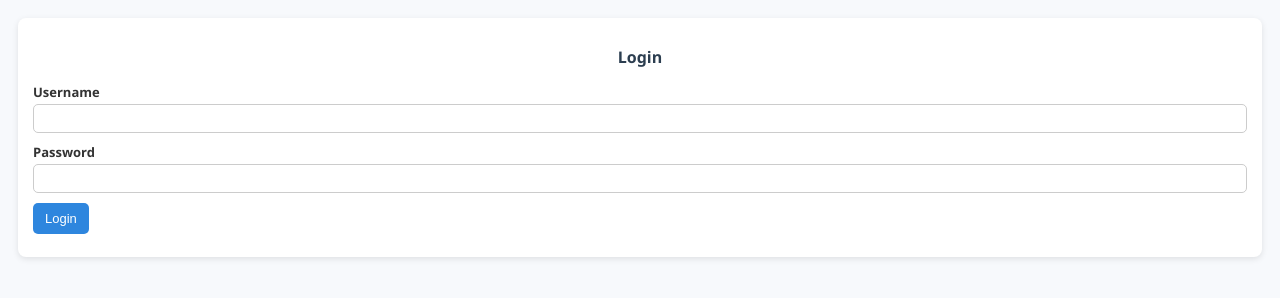
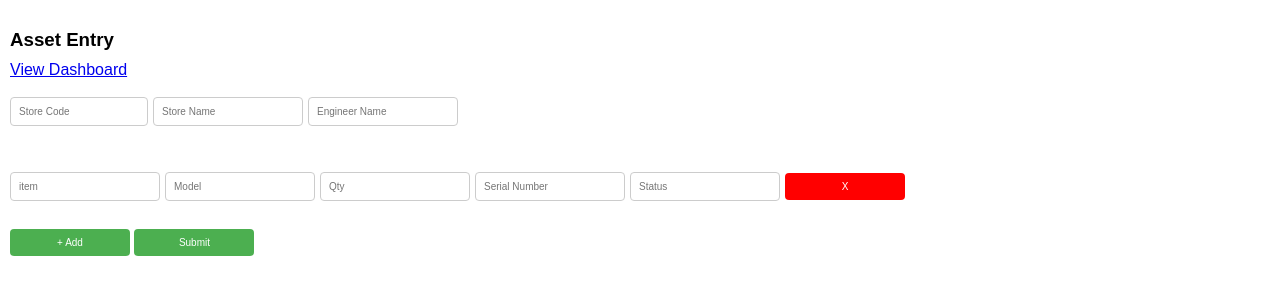
Before and after one commit to VSDEVELOPERS-UAE/TechGuru, a plain HTML site: page blog.html in a window 1280 px wide. Drawn offline with Linux system fonts and the light colour scheme.

Commit message:
Update blog.html

```diff
--- a/blog.html
+++ b/blog.html
@@ -1,266 +1,141 @@
 <!DOCTYPE html>
-<html lang="en">
+<html>
 <head>
-  <meta charset="UTF-8" />
-  <meta name="viewport" content="width=device-width, initial-scale=1.0"/>
-  <title>vishnu-Asset Inventory - Login</title>
+  <title>Asset Submission</title>
+  <meta name="viewport" content="width=device-width, initial-scale=1" />
   <style>
     body {
-      font-family: 'Segoe UI', Tahoma, Geneva, Verdana, sans-serif;
-      background-color: #f7f9fc;
+      font-family: Arial, sans-serif;
       padding: 10px;
-      color: #333;
-      font-size: 13px;
+      margin: 0;
+      transition: background-color 0.5s ease;
     }
 
-    .container {
-      max-width: 100%;
-      margin: 0 auto;
-      background: #fff;
-      padding: 15px;
-      border-radius: 8px;
-      box-shadow: 0 2px 6px rgba(0, 0, 0, 0.1);
+    .top-fields, .row {
+      display: flex;
+      align-items: center;
+      gap: 5px;
+      flex-wrap: nowrap;
+      overflow-x: auto;
+      margin-bottom: 10px;
     }
 
-    h2 {
-      text-align: center;
-      margin-bottom: 15px;
-      font-size: 16px;
-      color: #2c3e50;
-    }
-
-    label {
-      display: block;
-      margin-top: 10px;
-      margin-bottom: 3px;
-      font-weight: bold;
-      font-size: 13px;
-    }
-
-    input[type="text"],
-    input[type="password"],
-    input[type="number"] {
-      padding: 6px;
+    input, button {
+      padding: 8px;
+      font-size: 10px;
       border: 1px solid #ccc;
-      border-radius: 5px;
-      width: 100%;
-      font-size: 13px;
-      box-sizing: border-box;
+      border-radius: 4px;
+      min-width: 120px;
+      flex-shrink: 0;
     }
 
     button {
-      padding: 8px 12px;
-      margin-top: 10px;
+      background-color: #4CAF50;
+      color: white;
       border: none;
-      border-radius: 5px;
-      background-color: #2e86de;
-      color: white;
-      font-size: 13px;
       cursor: pointer;
-      transition: background 0.3s ease;
     }
 
-    button:hover {
-      background-color: #1e5fab;
-    }
-
-    table {
-      width: 100%;
-      margin-top: 15px;
-      border-collapse: collapse;
-      font-size: 12px;
-    }
-
-    th, td {
-      padding: 6px;
-      text-align: left;
-    }
-
-    th {
-      background-color: #2e86de;
+    .remove-btn {
+      background-color: red;
       color: white;
     }
 
-    tr:nth-child(even) {
-      background-color: #f2f6fc;
+    h3 {
+      margin-bottom: 10px;
     }
+    #storeCode {
+  width: 50px; /* adjust as needed */
+}
 
-    .button-group {
-      text-align: right;
-      margin-top: 10px;
-    }
-
-    .hidden {
-      display: none;
-    }
-
-    .error {
-      color: red;
-      margin-top: 8px;
-      font-size: 12px;
-    }
-
-    @media screen and (max-width: 600px) {
-      th, td {
-        font-size: 11px;
-      }
-
-      button {
-        font-size: 12px;
-        padding: 6px 10px;
-      }
-
-      input[type="text"],
-      input[type="password"],
-      input[type="number"] {
-        font-size: 12px;
-      }
-
-      .button-group {
-        text-align: center;
-      }
-
-      .container {
-        padding: 10px;
-      }
-    }
   </style>
 </head>
 <body>
 
-  <!-- Login Section -->
-  <div class="container" id="loginSection">
-    <h2>Login</h2>
-    <label>Username</label>
-    <input type="text" id="username" />
-    <label>Password</label>
-    <input type="password" id="password" />
-    <button onclick="login()">Login</button>
-    <div class="error" id="loginError"></div>
+  <h3>Asset Entry</h3> <a href="https://vsdevelopersnet.store/onstore_dashbaord.html" target="_blank">View Dashboard</a><br><br>
+
+
+  <!-- Top Section -->
+  <div class="top-fields">
+    <input type="text" id="storeCode" placeholder="Store Code" required>
+    <input type="text" id="storeName" placeholder="Store Name" required>
+    <input type="text" id="engineerName" value="" placeholder="Engineer Name" required>
   </div>
+<br><br>
+  <!-- Asset Rows -->
+  <div id="formContainer">
+    <div class="row">
 
-  <!-- Asset Form Section -->
-  <div class="container hidden" id="formSection">
-    <h2>On site asset entry</h2>
-    <label>Store Code</label>
-    <input type="number" id="storeCode" required />
-    <label>Store Name</label>
-    <input type="text" id="storeName" required />
-
-    <table id="assetTable">
-      <thead>
-        <tr>
-          <th>Item</th>
-          <th>Model</th>
-          <th>Serial</th>
-          <th>Qty</th>
-          <th>Action</th>
-        </tr>
-      </thead>
-      <tbody id="assetBody">
-        <tr>
-          <td><input type="text" class="assetName"></td>
-          <td><input type="text" class="modelName"></td>
-          <td><input type="text" class="serialNumber"></td>
-          <td><input type="number" class="quantity" min="0" value="0"></td>
-          <td><button onclick="removeRow(this)">❌</button></td>
-        </tr>
-      </tbody>
-    </table>
-
-    <div class="button-group">
-      <button onclick="addRow()">➕ Add Asset</button>
-      <button onclick="saveData()">💾 Save JSON</button>
+      <input type="text" name="item" placeholder="item" required>
+      <input type="text" name="model" placeholder="Model" required>
+      <input type="number" name="qty" placeholder="Qty" required>
+      <input type="text" name="serial" placeholder="Serial Number" required>
+      <input type="text" name="status" placeholder="Status" required>
+      <button class="remove-btn" onclick="removeRow(this)">X</button>
     </div>
   </div>
 
+  <br>
+  <button onclick="addRow()">+ Add</button>
+  <button onclick="submitData()">Submit</button>
+
   <script>
-    const users = {
-      "admin": "apple@123",
-      "Akshay Mohanan": "Ast@890",
-      "Nijin Thomas": "Gts@345"
-    };
-
-    let loggedInUser = "";
-
-    function login() {
-      const username = document.getElementById("username").value.trim();
-      const password = document.getElementById("password").value.trim();
-      const errorDiv = document.getElementById("loginError");
-
-      if (users[username] && users[username] === password) {
-        loggedInUser = username;
-        document.getElementById("loginSection").classList.add("hidden");
-        document.getElementById("formSection").classList.remove("hidden");
-      } else {
-        errorDiv.textContent = "Invalid username or password!";
-      }
-    }
-
     function addRow() {
-      const tbody = document.getElementById('assetBody');
-      const row = document.createElement('tr');
+      const container = document.getElementById("formContainer");
+      const row = document.createElement("div");
+      row.className = "row";
       row.innerHTML = `
-        <td><input type="text" class="assetName"></td>
-        <td><input type="text" class="modelName"></td>
-        <td><input type="text" class="serialNumber"></td>
-        <td><input type="number" class="quantity" min="1" value="1"></td>
-        <td><button onclick="removeRow(this)">❌</button></td>
+        <input type="text" name="item" placeholder="Item" required>
+        <input type="text" name="model" placeholder="Model" required>
+        <input type="number" name="qty" placeholder="Qty" required>
+        <input type="text" name="serial" placeholder="Serial Number" required>
+        <input type="text" name="status" placeholder="Status" required>
+        <button class="remove-btn" onclick="removeRow(this)">X</button>
       `;
-      tbody.appendChild(row);
+      container.appendChild(row);
     }
 
     function removeRow(button) {
-      const row = button.parentElement.parentElement;
+      const row = button.parentElement;
       row.remove();
     }
 
-    function saveData() {
-      const storeCode = document.getElementById('storeCode').value.trim();
-      const storeName = document.getElementById('storeName').value.trim();
-      const assets = [];
+    function submitData() {
+      const rows = document.querySelectorAll("#formContainer .row");
+      const storeCode = document.getElementById("storeCode").value.trim();
+      const storeName = document.getElementById("storeName").value.trim();
+      const engineer = document.getElementById("engineerName").value.trim();
 
-      if (!storeCode || !storeName) {
-        alert("Please fill in Store Code and Store Name.");
+      if (!storeCode || !storeName || !engineer) {
+        alert("Please fill in Store Code, Store Name, and Engineer Name.");
         return;
       }
 
-      const assetNames = document.querySelectorAll('.assetName');
-      const modelNames = document.querySelectorAll('.modelName');
-      const serialNumbers = document.querySelectorAll('.serialNumber');
-      const quantities = document.querySelectorAll('.quantity');
+      rows.forEach(row => {
+        const inputs = row.querySelectorAll("input");
+        const formData = new URLSearchParams();
 
-      for (let i = 0; i < assetNames.length; i++) {
-        const asset = assetNames[i].value.trim();
-        const model = modelNames[i].value.trim();
-        const serial = serialNumbers[i].value.trim();
-        let qty = quantities[i].value.trim();
+        formData.append("storeCode", storeCode);
+        formData.append("storeName", storeName);
+        formData.append("engineer", engineer);
 
-        if (asset) {
-          qty = qty === "" ? "1" : qty;
-          assets.push({
-            itemName: asset,
-            model: model,
-            serialNumber: serial,
-            quantity: parseInt(qty) || 1
-          });
-        }
-      }
+        inputs.forEach(input => {
+          formData.append(input.name, input.value);
+        });
 
-      const data = {
-        storeCode: storeCode,
-        storeName: storeName,
-        enteredBy: loggedInUser,
-        assets: assets
-      };
+        fetch("https://script.google.com/macros/s/AKfycbxJEzOWX3Sou1wn7wNtm0hvKfY3W-xfjs1KyWYDMELu_8A4GoGPU6dZTYyJYdd5gOBu6A/exec?" + formData.toString())
+          .then(response => response.text())
+          .then(data => {
+            document.body.style.backgroundColor = "#c8f7c5";
+          })
 
-      const blob = new Blob([JSON.stringify(data, null, 2)], { type: 'application/json' });
-      const url = URL.createObjectURL(blob);
-      const a = document.createElement('a');
-      a.href = url;
-      a.download = `store_${storeCode}_inventory.json`;
-      a.click();
+      });
+
+      setTimeout(() => {
+        location.reload();
+      }, 1500);
     }
   </script>
+
 </body>
 </html>
```
